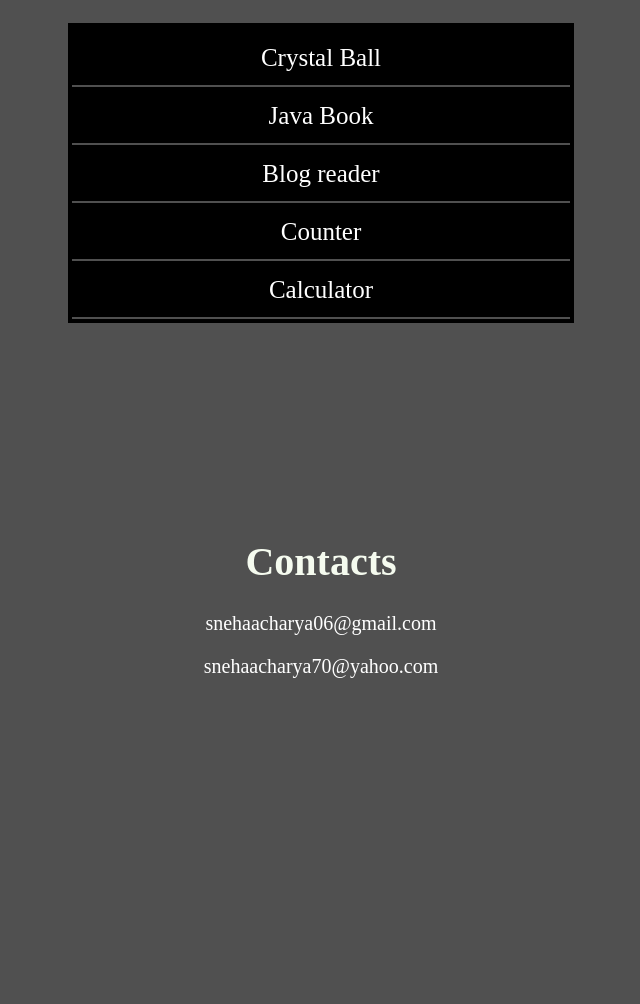
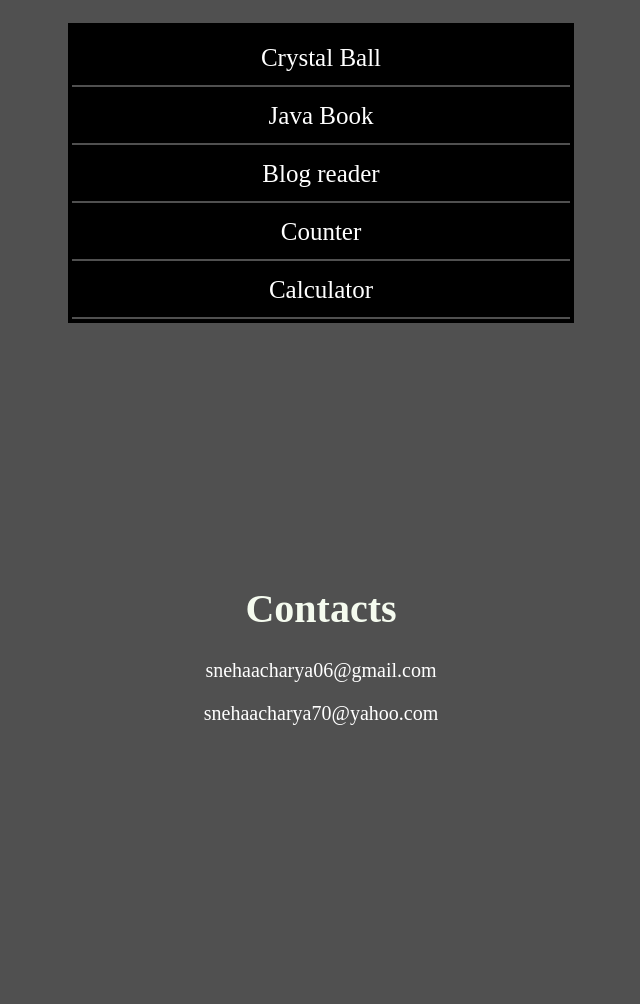
Before and after one commit to sneha06/sneha06.github.io, a plain HTML site: page index.html in a window 1280 px wide. Shown: the part 1498-2502 px from the top of the page, without its empty margins (319-959 px from the left). Before the commit the page ends 2472 px from the top, so only its background shows below. Drawn offline with Linux system fonts and the light colour scheme.

Commit message:
update profile

```diff
--- a/index.html
+++ b/index.html
@@ -67,7 +67,7 @@
      		</tbody>
      	</table>
      </div>
-     <h1 id="ct"><br/><br/><br/><br/>Contacts</h1>
+     <h1 id="ct"><br/><br/><br/><br/><br/>Contacts</h1>
         <p class="cont">snehaacharya06@gmail.com</p>
         <p class="cont">snehaacharya70@yahoo.com<br/><br/><br/><br/><br/><br/><br/><br/><br/><br/><br/><br/><br/></p>
 
```
